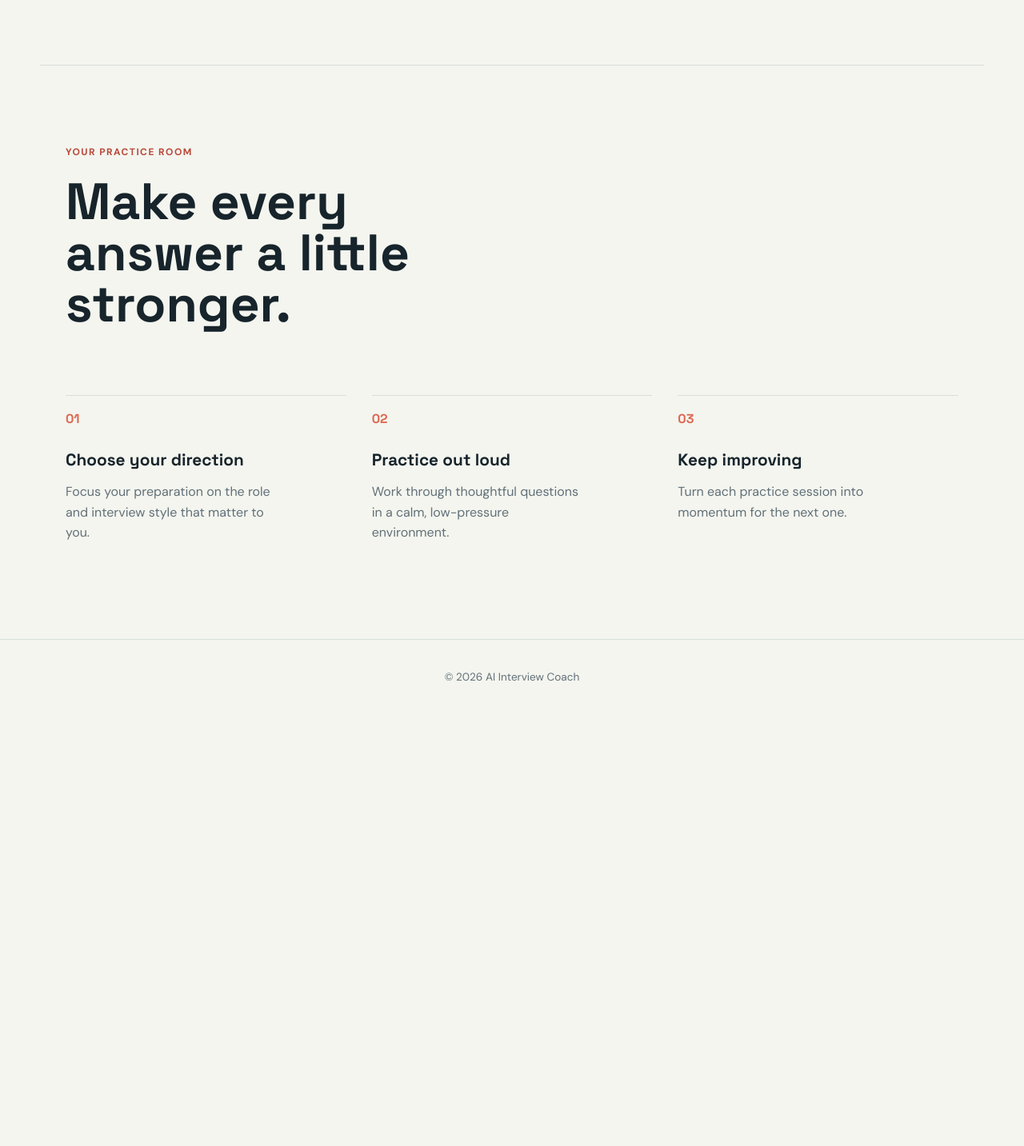
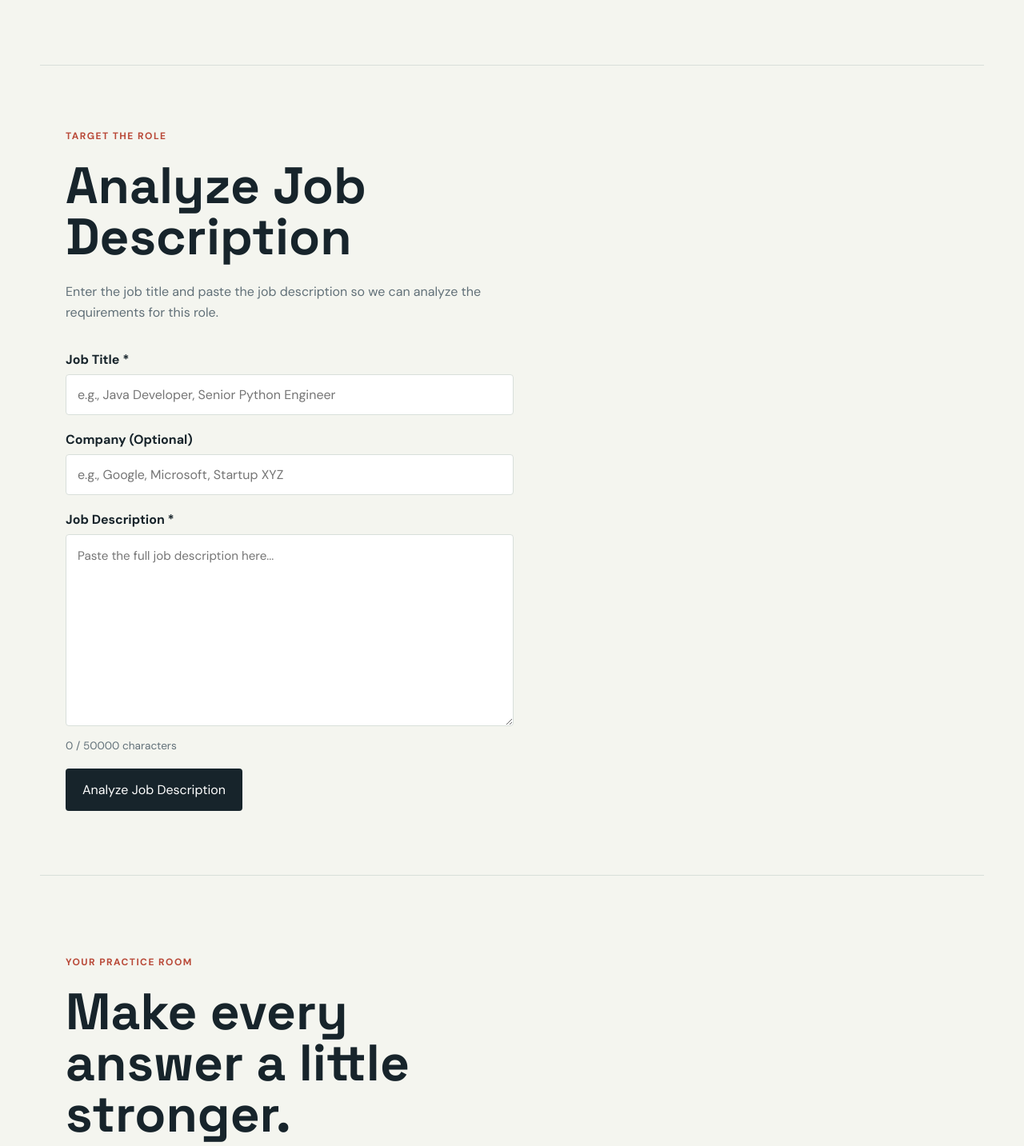
Before and after one commit to Chetanjaunjal/AI-Interview-Coach, a Flask app: page / in a window 1280 px wide. Shown: the part 1416-2849 px from the top of the page at 80% size. Before the commit the page ends 2268 px from the top, so only its background shows below. Run offline with Flask 3, Linux system fonts and the light colour scheme.

Commit message:
Job Description Analyzer

```diff
--- a/app.py
+++ b/app.py
@@ -7,6 +7,7 @@ from werkzeug.utils import secure_filename
 from dotenv import load_dotenv
 
 from ai.resume_analyzer import get_analyzer
+from ai.job_analyzer import get_job_analyzer
 
 # Load environment variables from .env file
 load_dotenv()
@@ -134,6 +135,48 @@ def analyze_resume_api():
         }), 500
 
 
+@app.route("/api/analyze-job", methods=["POST"])
+def analyze_job_api():
+    """
+    API endpoint to analyze a job description.
+
+    Receives JSON with job title, company (optional), and description.
+    Returns structured job analysis.
+    """
+    try:
+        data = request.get_json()
+        if not data:
+            return jsonify({"success": False, "error": "No data provided"}), 400
+
+        job_title = data.get("job_title", "").strip()
+        job_description = data.get("job_description", "").strip()
+        company = data.get("company", "").strip() if data.get("company") else None
+
+        # Get the analyzer instance
+        analyzer = get_job_analyzer()
+        if not analyzer:
+            return jsonify({
+                "success": False,
+                "error": "AI service is not configured. Please set OPENAI_API_KEY."
+            }), 500
+
+        # Analyze the job description
+        result = analyzer.analyze_job_description(job_title, job_description, company)
+
+        if result.get("success"):
+            return jsonify(result), 200
+        else:
+            return jsonify(result), 400
+
+    except Exception as e:
+        # Catch unexpected errors
+        print(f"Error in /api/analyze-job: {str(e)}")
+        return jsonify({
+            "success": False,
+            "error": "An unexpected error occurred. Please try again."
+        }), 500
+
+
 @app.route("/")
 def home():
     return render_template("index.html")
--- a/static/css/style.css
+++ b/static/css/style.css
@@ -153,6 +153,13 @@ h1 span {
     border-top: 1px solid var(--line);
 }
 
+.job-description-upload {
+    max-width: 1180px;
+    margin: 0 auto;
+    padding: 80px 32px;
+    border-top: 1px solid var(--line);
+}
+
 .upload-instructions {
     max-width: 560px;
     margin: 24px 0 0;
@@ -180,6 +187,62 @@ h1 span {
 }
 
 .upload-form .primary-button {
+    width: fit-content;
+    border: 0;
+    cursor: pointer;
+    font: inherit;
+}
+
+.job-analysis-form {
+    display: grid;
+    max-width: 560px;
+    gap: 20px;
+    margin-top: 36px;
+}
+
+.form-group {
+    display: grid;
+    gap: 8px;
+}
+
+.form-group label {
+    font-weight: 700;
+}
+
+.form-group input[type="text"],
+.form-group textarea {
+    padding: 14px;
+    color: var(--ink);
+    background: var(--surface);
+    border: 1px solid var(--line);
+    border-radius: 4px;
+    font: inherit;
+    font-family: "DM Sans", sans-serif;
+}
+
+.form-group textarea {
+    min-height: 240px;
+    resize: vertical;
+    max-height: 600px;
+    font-size: 0.95rem;
+    line-height: 1.6;
+    white-space: pre-wrap;
+}
+
+.form-group input[type="text"]:focus,
+.form-group textarea:focus {
+    outline: none;
+    border-color: var(--accent);
+    box-shadow: 0 0 0 3px rgba(221, 103, 79, 0.1);
+}
+
+.char-limit {
+    margin: 8px 0 0;
+    color: var(--muted);
+    font-size: 0.85rem;
+}
+
+.job-analysis-form .primary-button {
     width: fit-content;
     border: 0;
     cursor: pointer;
--- a/static/js/script.js
+++ b/static/js/script.js
@@ -11,6 +11,21 @@ document.addEventListener("DOMContentLoaded", () => {
     const analyzeButton = document.querySelector("#analyze-button");
     if (analyzeButton) {
         analyzeButton.addEventListener("click", handleAnalyzeResume);
+    }
+
+    // Job Analysis Form
+    const jobAnalysisForm = document.querySelector("#job-analysis-form");
+    if (jobAnalysisForm) {
+        jobAnalysisForm.addEventListener("submit", handleAnalyzeJob);
+
+        // Character counter for job description
+        const jobDescriptionField = document.querySelector("#job-description");
+        const charCountSpan = document.querySelector("#char-count");
+        if (jobDescriptionField && charCountSpan) {
+            jobDescriptionField.addEventListener("input", () => {
+                charCountSpan.textContent = jobDescriptionField.value.length;
+            });
+        }
     }
 });
 
@@ -187,3 +202,170 @@ function escapeHtml(text) {
     };
     return text.replace(/[&<>"']/g, m => map[m]);
 }
+
+/**
+ * Handle job description analysis form submission.
+ *
+ * This function:
+ * 1. Gets form data (job title, company, description)
+ * 2. Sends it to the /api/analyze-job endpoint
+ * 3. Shows loading state while waiting for the API
+ * 4. Displays results or error message
+ */
+async function handleAnalyzeJob(event) {
+    event.preventDefault();
+
+    const form = event.target;
+    const submitButton = form.querySelector('button[type="submit"]');
+    const analysisStatus = document.querySelector("#job-analysis-status");
+    const analysisResults = document.querySelector("#job-analysis-results");
+    const analysisContent = document.querySelector("#job-analysis-content");
+
+    const jobTitle = document.querySelector("#job-title").value.trim();
+    const company = document.querySelector("#company").value.trim();
+    const jobDescription = document.querySelector("#job-description").value.trim();
+
+    // Validate on client-side for better UX
+    if (!jobTitle) {
+        analysisStatus.textContent = "Error: Please enter a job title.";
+        analysisStatus.style.display = "block";
+        analysisStatus.className = "analysis-status error";
+        return;
+    }
+
+    if (!jobDescription) {
+        analysisStatus.textContent = "Error: Please enter a job description.";
+        analysisStatus.style.display = "block";
+        analysisStatus.className = "analysis-status error";
+        return;
+    }
+
+    if (jobDescription.length < 50) {
+        analysisStatus.textContent = "Error: Job description is too short (minimum 50 characters).";
+        analysisStatus.style.display = "block";
+        analysisStatus.className = "analysis-status error";
+        return;
+    }
+
+    // Show loading state
+    submitButton.disabled = true;
+    submitButton.textContent = "Analyzing job description...";
+    analysisStatus.textContent = "Analyzing job description with AI...";
+    analysisStatus.style.display = "block";
+    analysisStatus.className = "analysis-status loading";
+    analysisResults.style.display = "none";
+
+    try {
+        // Send to API
+        const response = await fetch("/api/analyze-job", {
+            method: "POST",
+            headers: {
+                "Content-Type": "application/json"
+            },
+            body: JSON.stringify({
+                job_title: jobTitle,
+                company: company || null,
+                job_description: jobDescription
+            })
+        });
+
+        const data = await response.json();
+
+        if (data.success && data.analysis) {
+            // Display job analysis results
+            displayJobAnalysisResults(data.analysis);
+            analysisStatus.textContent = "Job description analyzed successfully.";
+            analysisStatus.className = "analysis-status success";
+        } else {
+            // Show error message from API
+            analysisStatus.textContent = `Unable to analyze job description: ${data.error || "Unknown error"}`;
+            analysisStatus.className = "analysis-status error";
+            analysisResults.style.display = "none";
+        }
+    } catch (error) {
+        // Network or other errors
+        analysisStatus.textContent = "Unable to analyze job description. Please check your internet connection and try again.";
+        analysisStatus.className = "analysis-status error";
+        analysisResults.style.display = "none";
+        console.error("Error analyzing job:", error);
+    } finally {
+        // Restore button state
+        submitButton.disabled = false;
+        submitButton.textContent = "Analyze Job Description";
+    }
+}
+
+/**
+ * Display the job analysis results on the page.
+ *
+ * Args:
+ *     analysis: The parsed job analysis object from the API
+ *
+ * This function takes the structured JSON response from the AI
+ * and formats it nicely on the page using HTML.
+ */
+function displayJobAnalysisResults(analysis) {
+    const analysisContent = document.querySelector("#job-analysis-content");
+    const analysisResults = document.querySelector("#job-analysis-results");
+
+    // Start building the HTML
+    let html = '<div class="job-analysis-grid">';
+
+    // Helper function to display a field
+    const displayField = (label, value, isList = false) => {
+        let formattedValue;
+
+        if (isList && Array.isArray(value) && value.length > 0) {
+            formattedValue = value
+                .map(item => `<li>${escapeHtml(String(item))}</li>`)
+                .join("");
+            return `
+                <div class="job-field">
+                    <h4>${label}</h4>
+                    <ul>${formattedValue}</ul>
+                </div>
+            `;
+        } else if (!isList && value && value !== "Not mentioned") {
+            return `
+                <div class="job-field">
+                    <h4>${label}</h4>
+                    <p>${escapeHtml(String(value))}</p>
+                </div>
+            `;
+        } else if (isList && Array.isArray(value) && value.length === 0) {
+            return `
+                <div class="job-field">
+                    <h4>${label}</h4>
+                    <p class="not-mentioned">Not mentioned</p>
+                </div>
+            `;
+        } else {
+            return `
+                <div class="job-field">
+                    <h4>${label}</h4>
+                    <p class="not-mentioned">${escapeHtml(String(value || "Not mentioned"))}</p>
+                </div>
+            `;
+        }
+    };
+
+    // Display each field
+    html += displayField("Job Title", analysis.job_title);
+    html += displayField("Company", analysis.company);
+    html += displayField("Required Skills", analysis.required_skills, true);
+    html += displayField("Preferred Skills", analysis.preferred_skills, true);
+    html += displayField("Programming Languages", analysis.programming_languages, true);
+    html += displayField("Frameworks", analysis.frameworks, true);
+    html += displayField("Tools", analysis.tools, true);
+    html += displayField("Databases", analysis.databases, true);
+    html += displayField("Education", analysis.education);
+    html += displayField("Experience", analysis.experience);
+    html += displayField("Responsibilities", analysis.responsibilities, true);
+    html += displayField("Qualifications", analysis.qualifications, true);
+    html += displayField("Keywords", analysis.keywords, true);
+
+    html += "</div>";
+
+    analysisContent.innerHTML = html;
+    analysisResults.style.display = "block";
+}
--- a/templates/index.html
+++ b/templates/index.html
@@ -85,6 +85,61 @@
             {% endif %}
         </section>
 
+        <section class="job-description-upload" id="analyze-job">
+            <p class="eyebrow">Target the role</p>
+            <h2>Analyze Job Description</h2>
+            <p class="upload-instructions">
+                Enter the job title and paste the job description so we can analyze the requirements for this role.
+            </p>
+
+            <form class="job-analysis-form" id="job-analysis-form">
+                <div class="form-group">
+                    <label for="job-title">Job Title *</label>
+                    <input
+                        id="job-title"
+                        name="job_title"
+                        type="text"
+                        placeholder="e.g., Java Developer, Senior Python Engineer"
+                        required
+                    >
+                </div>
+
+                <div class="form-group">
+                    <label for="company">Company (Optional)</label>
+                    <input
+                        id="company"
+                        name="company"
+                        type="text"
+                        placeholder="e.g., Google, Microsoft, Startup XYZ"
+                    >
+                </div>
+
+                <div class="form-group">
+                    <label for="job-description">Job Description *</label>
+                    <textarea
+                        id="job-description"
+                        name="job_description"
+                        placeholder="Paste the full job description here..."
+                        required
+                    ></textarea>
+                    <p class="char-limit">
+                        <span id="char-count">0</span> / <span id="char-limit">50000</span> characters
+                    </p>
+                </div>
+
+                <button class="primary-button" type="submit">Analyze Job Description</button>
+            </form>
+
+            <p id="job-analysis-status" class="analysis-status" style="display:none;"></p>
+
+            <!-- Job Analysis Results Section -->
+            <section id="job-analysis-results" class="job-analysis" aria-labelledby="job-analysis-heading" style="display:none;">
+                <p class="eyebrow">Job Requirements</p>
+                <h3 id="job-analysis-heading">Job Analysis</h3>
+                <div id="job-analysis-content"></div>
+            </section>
+        </section>
+
         <section class="how-it-works" id="how-it-works">
             <p class="eyebrow">Your practice room</p>
             <h2>Make every answer a little stronger.</h2>
```
Also changed, not shown: other parts of static/css/style.css (+56 -0 lines), ai/job_analyzer.py (added, +329 -0 lines), README.md.
